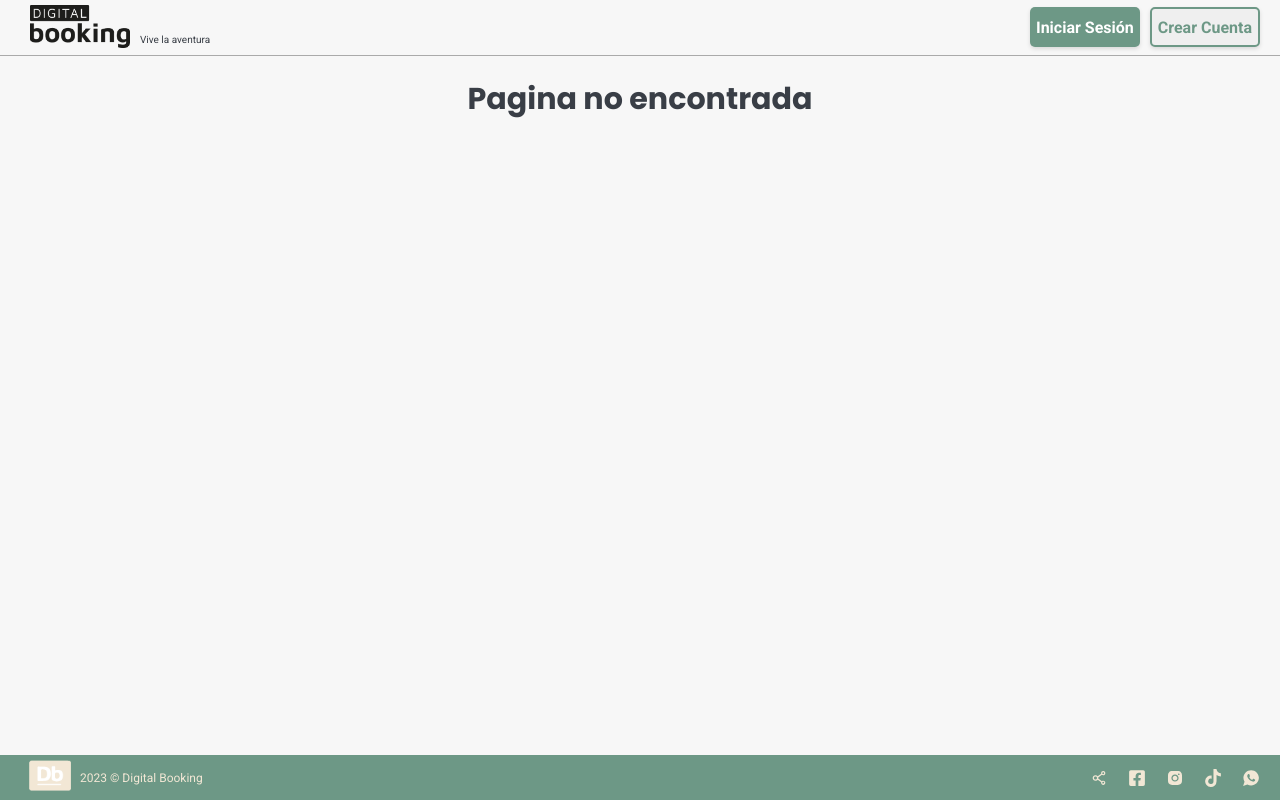
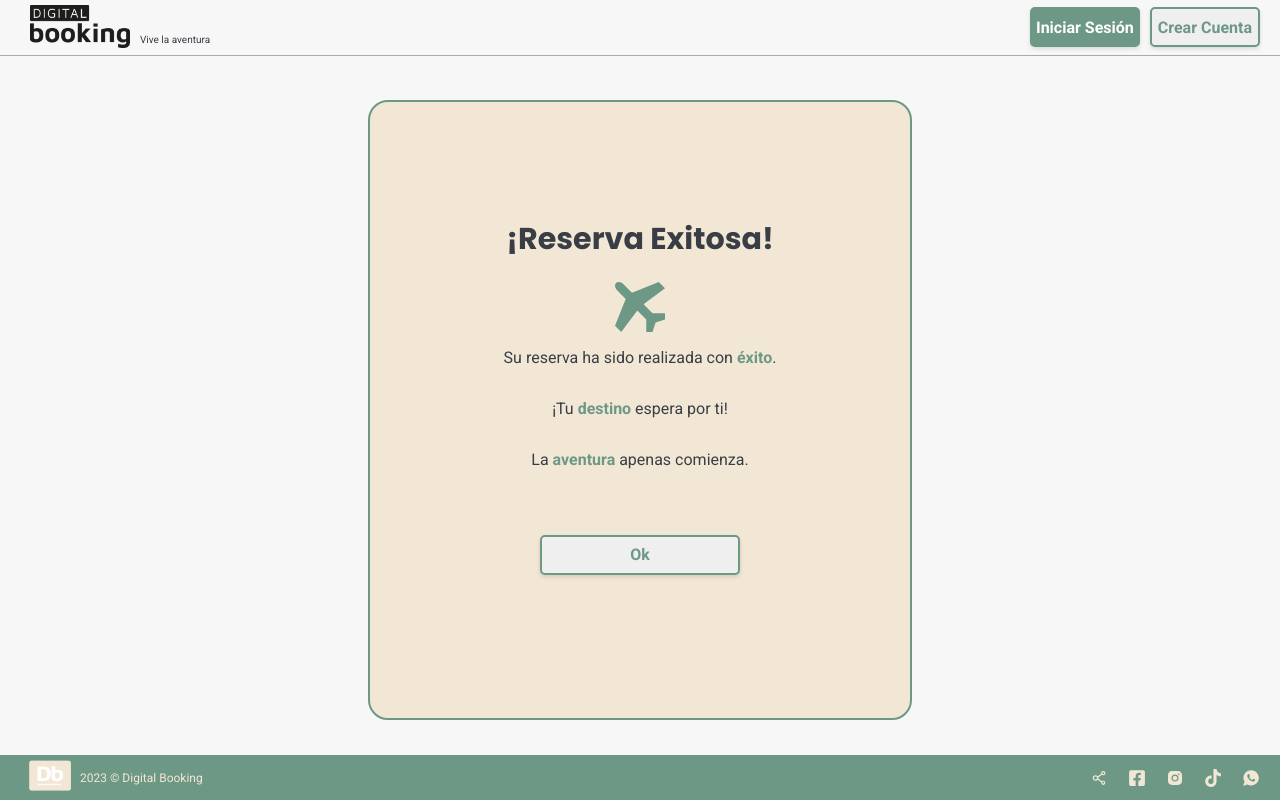
Before and after one commit to laura-urrego-valois/final-project-CTD, a React (Vite) app in the folder ui/: page /booking-success in a window 1280 px wide. Built offline with nearby package versions, Linux system fonts and the light colour scheme; no server answers.

Commit message:
adding succ-fail pages

```diff
--- /dev/null
+++ b/ui/src/pages/bookingFailure/Failure.css
@@ -0,0 +1,64 @@
+.form__container {
+  margin:0;
+  padding: 0;
+  box-sizing: 0;
+  height: 100vh;
+  display: flex;
+  flex-direction: column;
+  align-items: center;
+  justify-content: center;
+}
+
+.failure__container {
+  width: 300px;
+  height: 300px;
+  padding: 6em 2em;
+  display: flex;
+  flex-direction: column;
+  align-items: center;
+  justify-content: center;
+  background-color: var(--color-secondary);
+  border: 2px solid var(--color-primary);
+  border-radius: 20px;
+}
+.failure__container h1 {
+  margin:0;
+}
+
+.failure__container p {
+  font-size: 1.6rem;
+}
+
+.failure__container button {
+  width: 20rem;
+}
+
+.failure__container button:hover {
+  background-color: var(--color-primary);
+  color: var(--color-secondary);
+  transition: 0.3s ease-in-out all;
+}
+
+.error-icon {
+  width: 50px;
+  height: 50px;
+  color: var(--color-error);
+}
+
+.text__container {
+  color: var(--color-primary);
+  font-weight: 700;
+}
+
+@media (min-width: 768px) {
+  .failure__container {
+    width: 500px;
+    height: 500px;
+    padding: 0em;
+  }
+
+  .failure__container button {
+    width:20rem; /* Cambia el ancho del botón a auto */
+
+  }
+}
--- /dev/null
+++ b/ui/src/pages/bookingFailure/form.json
@@ -0,0 +1,5 @@
+{
+    "nombre-form": "nombre",
+    "apellido-form": "nombre",
+    "errorMessage": "El nombre ingresado es inválido. Asegúrese de utilizar solo letras."
+}
--- /dev/null
+++ b/ui/src/pages/bookingFailure/index.jsx
@@ -0,0 +1,30 @@
+import { Button } from "../../components/Button";
+import { useNavigate } from 'react-router-dom';
+import './Failure.css';
+import { BiError } from 'react-icons/bi';
+
+export const BookingFailure = () => {
+  const navigate = useNavigate();
+
+  const handleReserveClick = () => {
+    navigate('/');
+  };
+
+  const errorData = {
+    field: "nombre",
+    errorMessage: "El nombre ingresado es inválido. Asegúrese de utilizar solo letras.",
+  };
+
+  return (
+    <div className="form__container">
+      <div className="failure__container">
+        <h1>¡Reserva Fallida!</h1>
+        <BiError className="error-icon" />
+        <p>Su reserva no ha sido realizada con <span className="text__container">éxito</span>.</p>
+        <p>¡Tu <span className="text__container" >destino</span> aún espera por ti!</p>
+        <p>{errorData.errorMessage}</p>
+        <Button onClick={handleReserveClick}>Ok</Button>
+      </div>
+    </div>
+  );
+};
--- /dev/null
+++ b/ui/src/pages/bookingSuccessful/Success.css
@@ -0,0 +1,55 @@
+.form__container {
+  margin:0;
+  padding: 0;
+  box-sizing: 0;
+  height: 100vh;
+  display: flex;
+  flex-direction: column;
+  align-items: center;
+  justify-content: center;
+}
+
+.success__container {
+  width: 300px;
+  height: 300px;
+  display: flex;
+  flex-direction: column;
+  align-items: center;
+  justify-content: center;
+  background-color: var(--color-secondary);
+  border: 2px solid var(--color-primary);
+  border-radius: 20px;
+}
+
+.success__container p {
+  font-size: 1.6rem;
+}
+
+.success__container button {
+  width: 20rem;
+}
+
+.success__container button:hover {
+  background-color: var(--color-primary);
+  color: var(--color-secondary);
+  transition: 0.3s ease-in-out all;
+}
+
+.airplane-icon  {
+  width: 50px;
+  height: 50px;
+  color: var(--color-primary);
+}
+
+.text__container {
+  color: var(--color-primary);
+  font-weight: 700;
+}
+
+@media (min-width: 768px) {
+
+  .success__container {
+    width: 500px;
+    height: 500px;
+  }
+}
--- /dev/null
+++ b/ui/src/pages/bookingSuccessful/index.jsx
@@ -0,0 +1,26 @@
+import { Button } from "../../components/Button";
+import { useNavigate } from 'react-router-dom';
+import './Success.css';
+import { ImAirplane } from 'react-icons/im';
+
+
+export const BookingSuccessful = () => {
+  const navigate = useNavigate();
+
+  const handleReserveClick = () => {
+    navigate('/');
+  };
+
+  return (
+    <div className="form__container">
+    <div className="success__container">
+      <h1>¡Reserva Exitosa!</h1>
+      <ImAirplane className="airplane-icon" />
+        <p>Su reserva ha sido realizada con <span className="text__container">éxito</span>.</p>
+        <p>¡Tu <span className="text__container" >destino</span> espera por ti!</p>
+        <p>La <span className="text__container">aventura</span> apenas comienza.</p>
+      <Button onClick={handleReserveClick}>Ok</Button>
+    </div>
+    </div>
+  );
+};
--- a/ui/src/routes/index.jsx
+++ b/ui/src/routes/index.jsx
@@ -13,6 +13,8 @@ import Footer from "../components/Footer/footer"
 import { Login } from "../pages/login"
 import { SignUp } from "../pages/signUp"
 import { User } from "../pages/user"
+import { BookingSuccessful } from "../pages/bookingSuccessful"
+import { BookingFailure } from "../pages/bookingFailure"
 
 
 import ProtectedRoutes from "./ProtectedRoutes"
@@ -45,6 +47,9 @@ export const AppRoutes = () => {
         <Route path="/login" element={<Login />} />
         <Route path="/signup" element={<SignUp />} />
 
+        <Route path="/booking-success" element={<BookingSuccessful />} />
+        <Route path="/booking-failure" element={<BookingFailure />} />
+
         <Route path="*" element={<NotFound />} />
       </Routes>
       <Footer />
```
